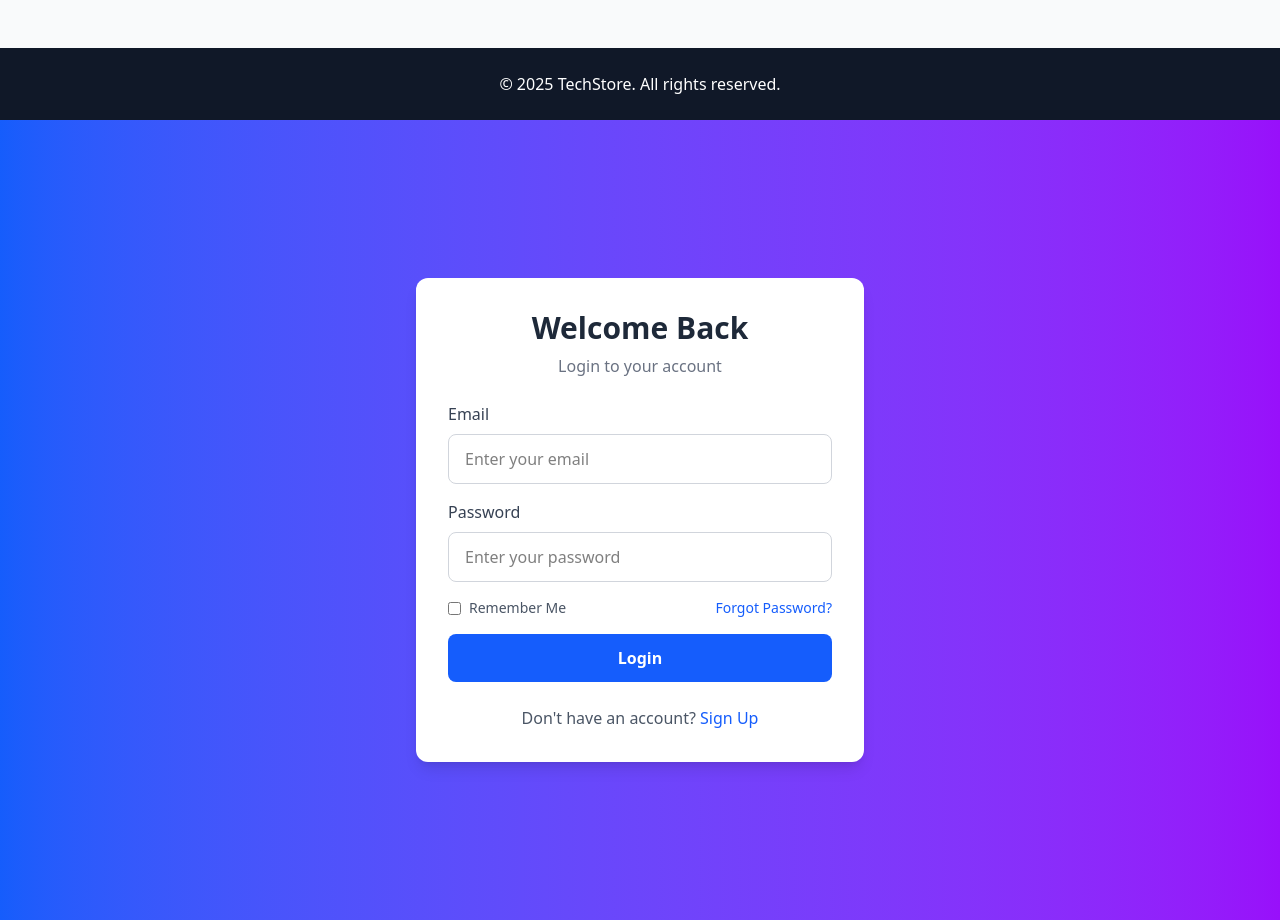
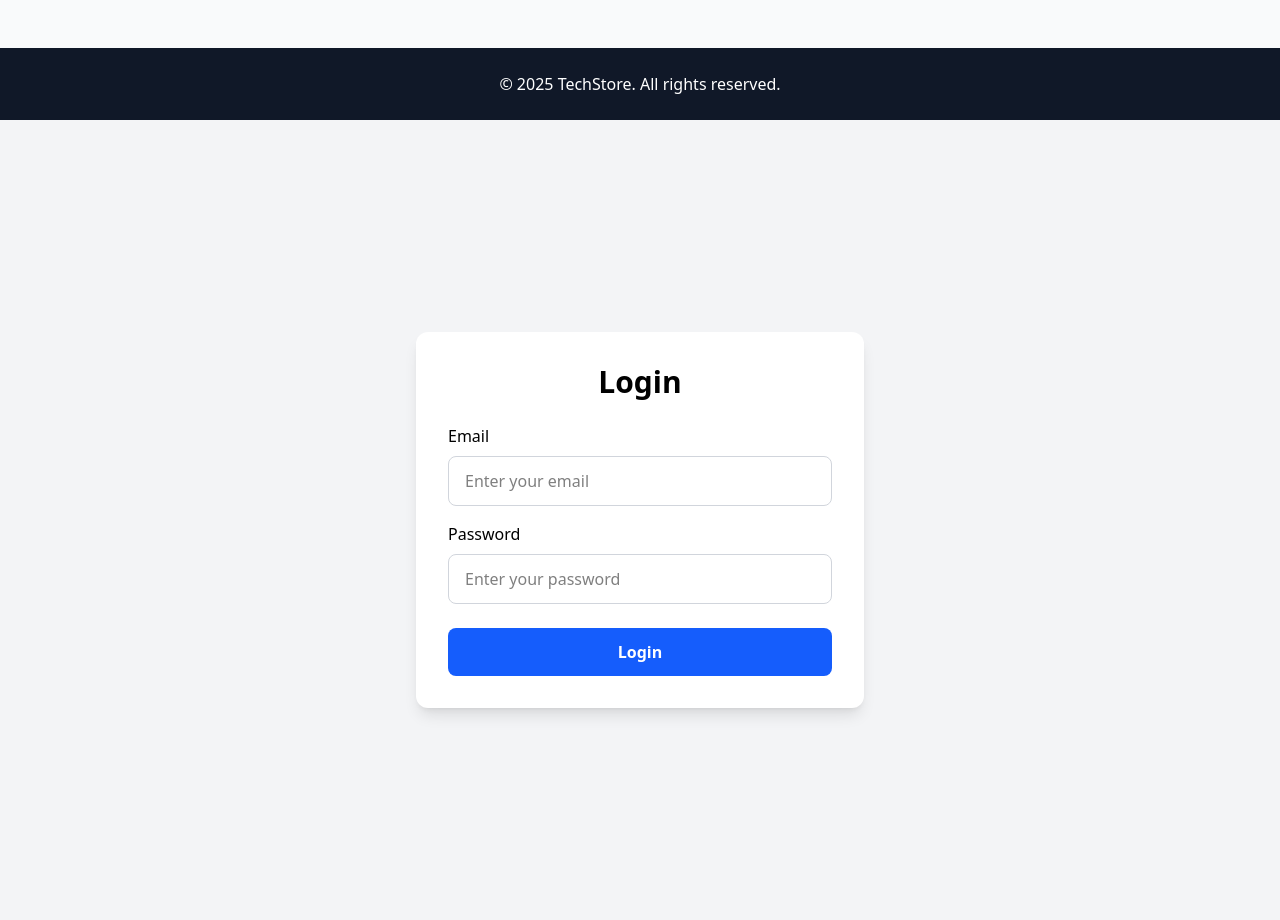
Before and after one commit to Sadini2002/TechStore_frontend, a React (Vite) app: page /login in a window 1280 px wide. Shown: the part 1380-2300 px from the top of the page. Built offline with nearby package versions, Linux system fonts and the light colour scheme.

Commit message:
add the login page and axios

```diff
--- a/package.json
+++ b/package.json
@@ -11,6 +11,7 @@
   },
   "dependencies": {
     "@tailwindcss/vite": "^4.1.13",
+    "axios": "^1.20.0",
     "react": "^19.1.1",
     "react-dom": "^19.1.1",
     "react-router-dom": "^7.9.3",
--- a/src/pages/login.jsx
+++ b/src/pages/login.jsx
@@ -1,57 +1,85 @@
-import React from "react";
+import React, { useState } from "react";
+import axios from "axios";
+import { useNavigate } from "react-router-dom";
 
-function LoginPage() {
+const Login = () => {
+  const navigate = useNavigate();
+
+  const [email, setEmail] = useState("");
+  const [password, setPassword] = useState("");
+
+  const handleLogin = async (e) => {
+    e.preventDefault();
+
+    try {
+      const response = await axios.post(
+        "http://localhost:3000/users/login",
+        {
+          email,
+          password,
+        }
+      );
+
+      console.log(response.data);
+
+      // Save JWT token
+      localStorage.setItem("token", response.data.token);
+
+      alert("Login successful!");
+
+      // Go to home page
+      navigate("/products");
+    } catch (error) {
+      console.error(error);
+
+      alert(
+        error.response?.data?.message ||
+          "Login failed. Please check your email and password."
+      );
+    }
+  };
+
   return (
-    <div className="min-h-screen flex items-center justify-center bg-gradient-to-r from-blue-600 to-purple-600">
-      <div className="bg-white p-8 rounded-xl shadow-lg w-full max-w-md">
-        <h1 className="text-3xl font-bold text-center text-gray-800 mb-2">
-          Welcome Back
-        </h1>
+    <div className="min-h-screen flex items-center justify-center bg-gray-100">
 
-        <p className="text-center text-gray-500 mb-6">
-          Login to your account
-        </p>
+      <div className="w-full max-w-md bg-white p-8 rounded-xl shadow-lg">
 
-        <form className="space-y-4">
+        <h2 className="text-3xl font-bold text-center mb-6">
+          Login
+        </h2>
+
+        <form onSubmit={handleLogin}>
+
           {/* Email */}
-          <div>
-            <label className="block mb-2 text-gray-700 font-medium">
+          <div className="mb-4">
+            <label className="block mb-2 font-medium">
               Email
             </label>
+
             <input
               type="email"
               placeholder="Enter your email"
+              value={email}
+              onChange={(e) => setEmail(e.target.value)}
+              required
               className="w-full border border-gray-300 rounded-lg px-4 py-3 focus:outline-none focus:ring-2 focus:ring-blue-500"
             />
           </div>
 
           {/* Password */}
-          <div>
-            <label className="block mb-2 text-gray-700 font-medium">
+          <div className="mb-6">
+            <label className="block mb-2 font-medium">
               Password
             </label>
+
             <input
               type="password"
               placeholder="Enter your password"
+              value={password}
+              onChange={(e) => setPassword(e.target.value)}
+              required
               className="w-full border border-gray-300 rounded-lg px-4 py-3 focus:outline-none focus:ring-2 focus:ring-blue-500"
             />
-          </div>
-
-          {/* Remember Me */}
-          <div className="flex justify-between items-center">
-            <label className="flex items-center gap-2">
-              <input type="checkbox" />
-              <span className="text-sm text-gray-600">
-                Remember Me
-              </span>
-            </label>
-
-            <a
-              href="#"
-              className="text-sm text-blue-600 hover:underline"
-            >
-              Forgot Password?
-            </a>
           </div>
 
           {/* Login Button */}
@@ -61,21 +89,13 @@ function LoginPage() {
           >
             Login
           </button>
+
         </form>
 
-        {/* Register Link */}
-        <p className="text-center text-gray-600 mt-6">
-          Don't have an account?{" "}
-          <a
-            href="/register"
-            className="text-blue-600 font-medium hover:underline"
-          >
-            Sign Up
-          </a>
-        </p>
       </div>
+
     </div>
   );
-}
+};
 
-export default LoginPage;
+export default Login;
```
Also changed, not shown: 1 other file (tests, documents, lock files or other folders).
